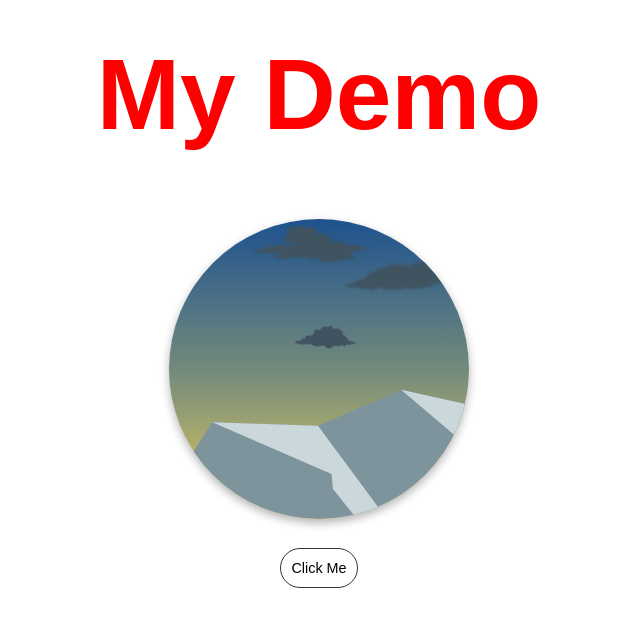
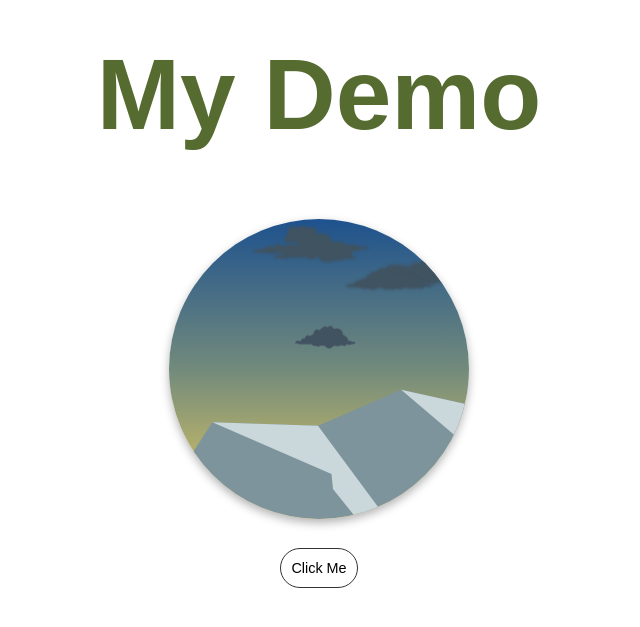
Before and after one commit to mathildayang/2019-polyu-sd3861-lecture2, a plain HTML site: page docs/index.html in a window 1280 px wide. Shown: the part 121-748 px from the top of the page, without its empty margins (321-961 px from the left). Drawn offline with nearby package versions, Linux system fonts and the light colour scheme.

Commit message:
internal CSS

```diff
--- a/docs/index.html
+++ b/docs/index.html
@@ -5,10 +5,14 @@
 <title>Mathilda Yang</title>
 
 <link rel="stylesheet" type="text/css" href="styles.css">
-
+<style>
+    h1{
+        font-size:100px;color:darkolivegreen
+    }
+</style>
 </head>
 <body>
-    <h1 style="font-size:100px;color:red">My Demo</h1>
+    <h1>My Demo</h1>
     <svg class="pop" id="svg" width="300" height="300" viewbox="0 0 100 100">
         <filter id="blur">
           <feGaussianBlur stdDeviation="1" />
```
